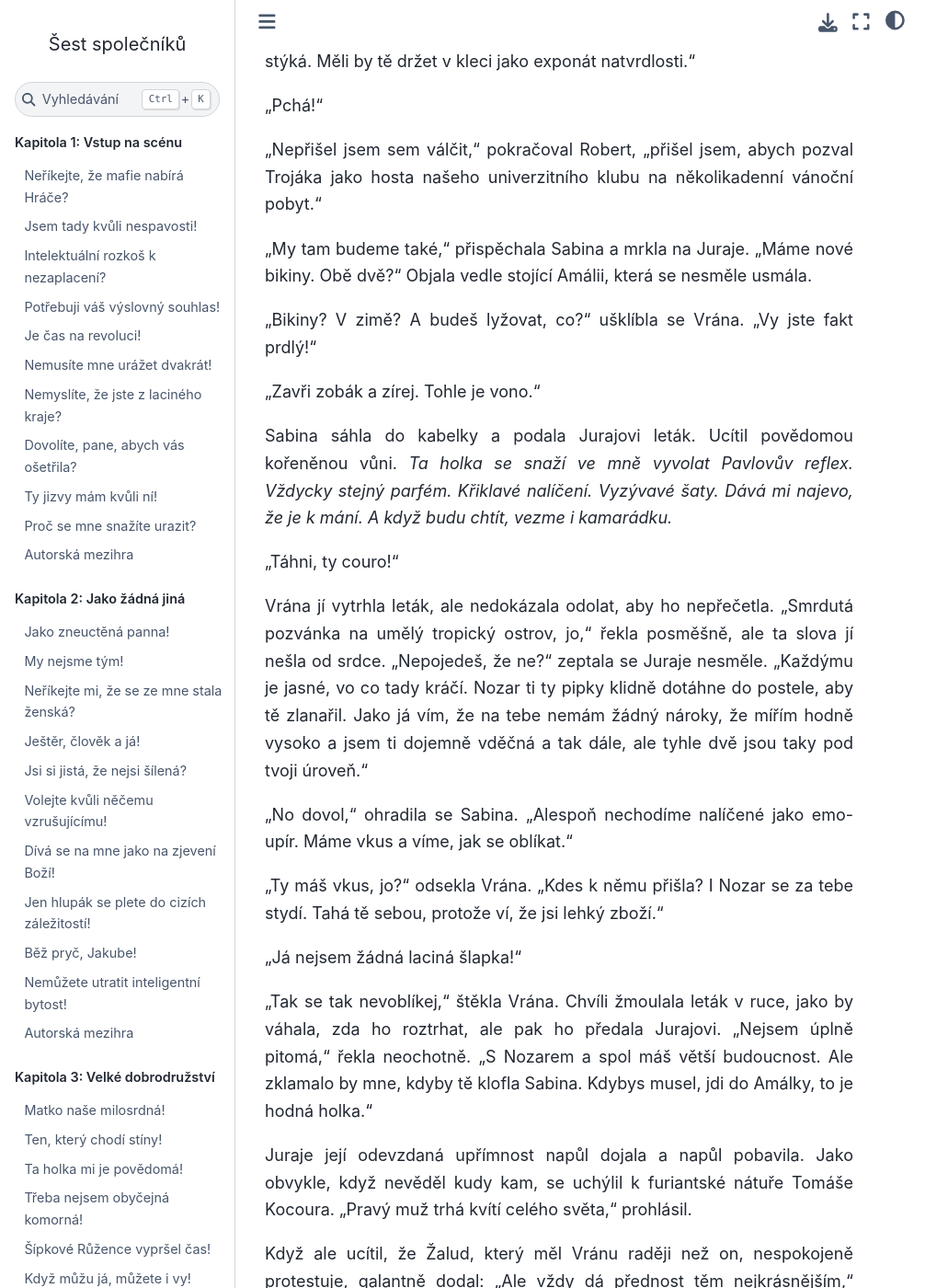
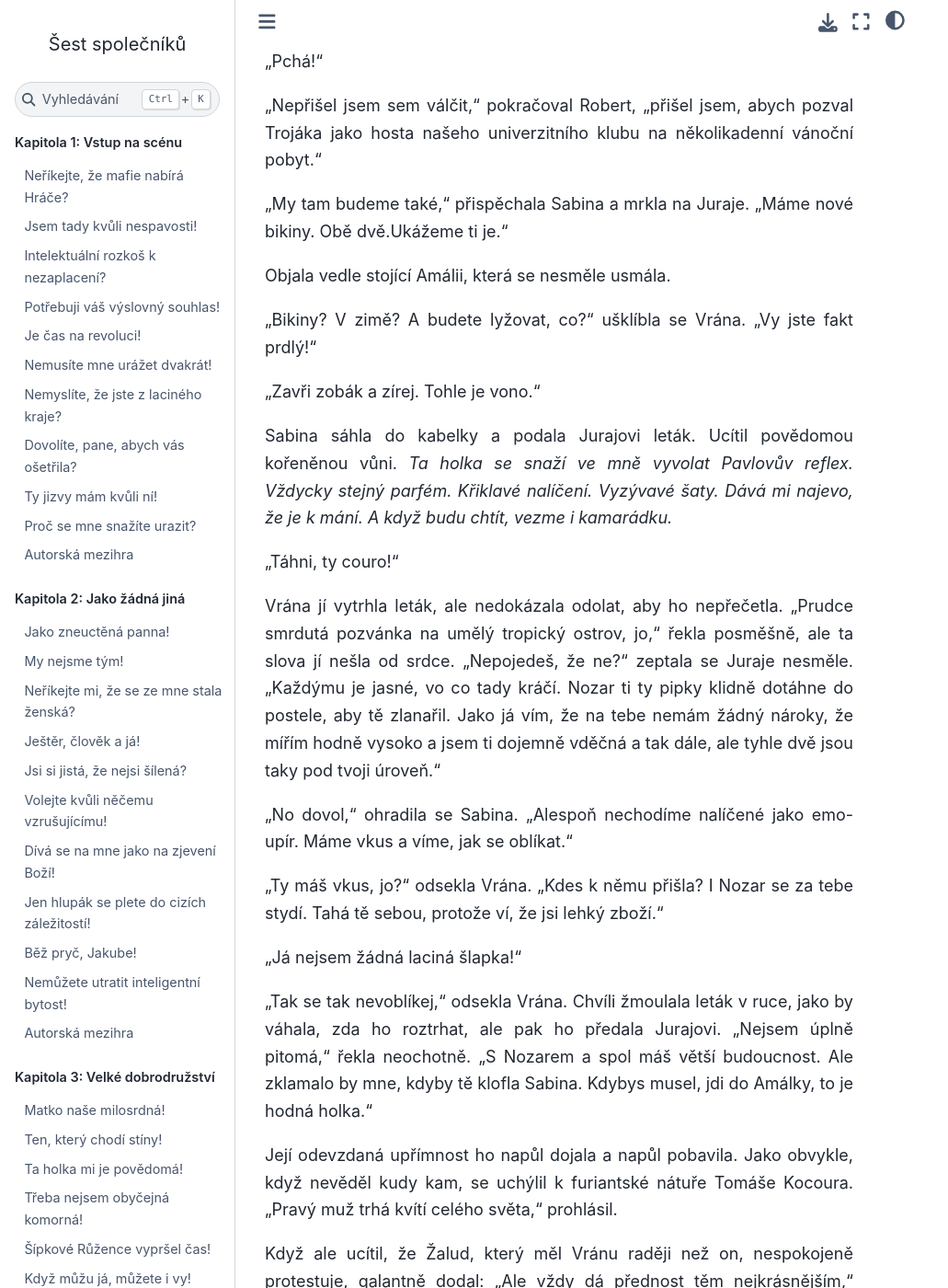
Before and after one commit to hanpari/sest-spolecniku, a Sphinx documentation site: the page built from source/sest_spolecniku/018/05.md, in a window 1280 px wide and 1400 px high, scrolled down 3643 px. Shown: the whole window at 92% size, without its empty margins (0-1031 px from the left). Built offline with Sphinx 7.4.7 and the Sphinx Book theme 1.1.4, drawn with Linux system fonts in a browser that asks for light colours; some of the changed text lies outside the part shown.

Commit message:
Opravy na univerzite

```diff
--- a/source/sest_spolecniku/018/05.md
+++ b/source/sest_spolecniku/018/05.md
@@ -80,9 +78,11 @@ Robert si povzdychl.
 
 "Nepřišel jsem sem válčit," pokračoval Robert, "přišel jsem, abych pozval Trojáka jako hosta našeho univerzitního klubu na několikadenní vánoční pobyt."
 
-"My tam budeme také," přispěchala Sabina a mrkla na Juraje. "Máme nové bikiny. Obě dvě?" Objala vedle stojící Amálii, která se nesměle usmála.
+"My tam budeme také," přispěchala Sabina a mrkla na Juraje. "Máme nové bikiny. Obě dvě.Ukážeme ti je."
 
-"Bikiny? V zimě? A budeš lyžovat, co?" ušklíbla se Vrána. "Vy jste fakt prdlý!"
+Objala vedle stojící Amálii, která se nesměle usmála.
+
+"Bikiny? V zimě? A budete lyžovat, co?" ušklíbla se Vrána. "Vy jste fakt prdlý!"
 
 "Zavři zobák a zírej. Tohle je vono."
 
@@ -90,7 +90,7 @@ Sabina sáhla do kabelky a podala Jurajovi leták. Ucítil povědomou kořeněno
 
 "Táhni, ty couro!"
 
-Vrána jí vytrhla leták, ale nedokázala odolat, aby ho nepřečetla. "Smrdutá pozvánka na umělý tropický ostrov, jo," řekla posměšně, ale ta slova jí nešla od srdce. "Nepojedeš, že ne?" zeptala se Juraje nesměle. "Každýmu je jasné, vo co tady kráčí. Nozar ti ty pipky klidně dotáhne do postele, aby tě zlanařil. Jako já vím, že na tebe nemám žádný nároky, že mířím hodně vysoko a jsem ti dojemně vděčná a tak dále, ale tyhle dvě jsou taky pod tvoji úroveň."
+Vrána jí vytrhla leták, ale nedokázala odolat, aby ho nepřečetla. "Prudce smrdutá pozvánka na umělý tropický ostrov, jo," řekla posměšně, ale ta slova jí nešla od srdce. "Nepojedeš, že ne?" zeptala se Juraje nesměle. "Každýmu je jasné, vo co tady kráčí. Nozar ti ty pipky klidně dotáhne do postele, aby tě zlanařil. Jako já vím, že na tebe nemám žádný nároky, že mířím hodně vysoko a jsem ti dojemně vděčná a tak dále, ale tyhle dvě jsou taky pod tvoji úroveň."
 
 "No dovol," ohradila se Sabina. "Alespoň nechodíme nalíčené jako emo-upír. Máme vkus a víme, jak se oblíkat."
 
@@ -98,9 +98,9 @@ Vrána jí vytrhla leták, ale nedokázala odolat, aby ho nepřečetla. "Smrdut
 
 "Já nejsem žádná laciná šlapka!"
 
-"Tak se tak nevoblíkej," štěkla Vrána. Chvíli žmoulala leták v ruce, jako by váhala, zda ho roztrhat, ale pak ho předala Jurajovi. "Nejsem úplně pitomá," řekla neochotně. "S Nozarem a spol máš větší budoucnost. Ale zklamalo by mne, kdyby tě klofla Sabina. Kdybys musel, jdi do Amálky, to je hodná holka."
+"Tak se tak nevoblíkej," odsekla Vrána. Chvíli žmoulala leták v ruce, jako by váhala, zda ho roztrhat, ale pak ho předala Jurajovi. "Nejsem úplně pitomá," řekla neochotně. "S Nozarem a spol máš větší budoucnost. Ale zklamalo by mne, kdyby tě klofla Sabina. Kdybys musel, jdi do Amálky, to je hodná holka."
 
-Juraje její odevzdaná upřímnost napůl dojala a napůl pobavila. Jako obvykle, když nevěděl kudy kam, se uchýlil k furiantské nátuře Tomáše Kocoura. "Pravý muž trhá kvítí celého světa," prohlásil.
+Její odevzdaná upřímnost ho napůl dojala a napůl pobavila. Jako obvykle, když nevěděl kudy kam, se uchýlil k furiantské nátuře Tomáše Kocoura. "Pravý muž trhá kvítí celého světa," prohlásil.
 
 Když ale ucítil, že Žalud, který měl Vránu raději než on, nespokojeně protestuje, galantně dodal: "Ale vždy dá přednost těm nejkrásnějším," přičemž se upřeně zadíval do dívčiných rozechvělých hnědých očích.
 
```
Also changed, not shown: other parts of source/sest_spolecniku/018/05.md (+6 -8 lines).
